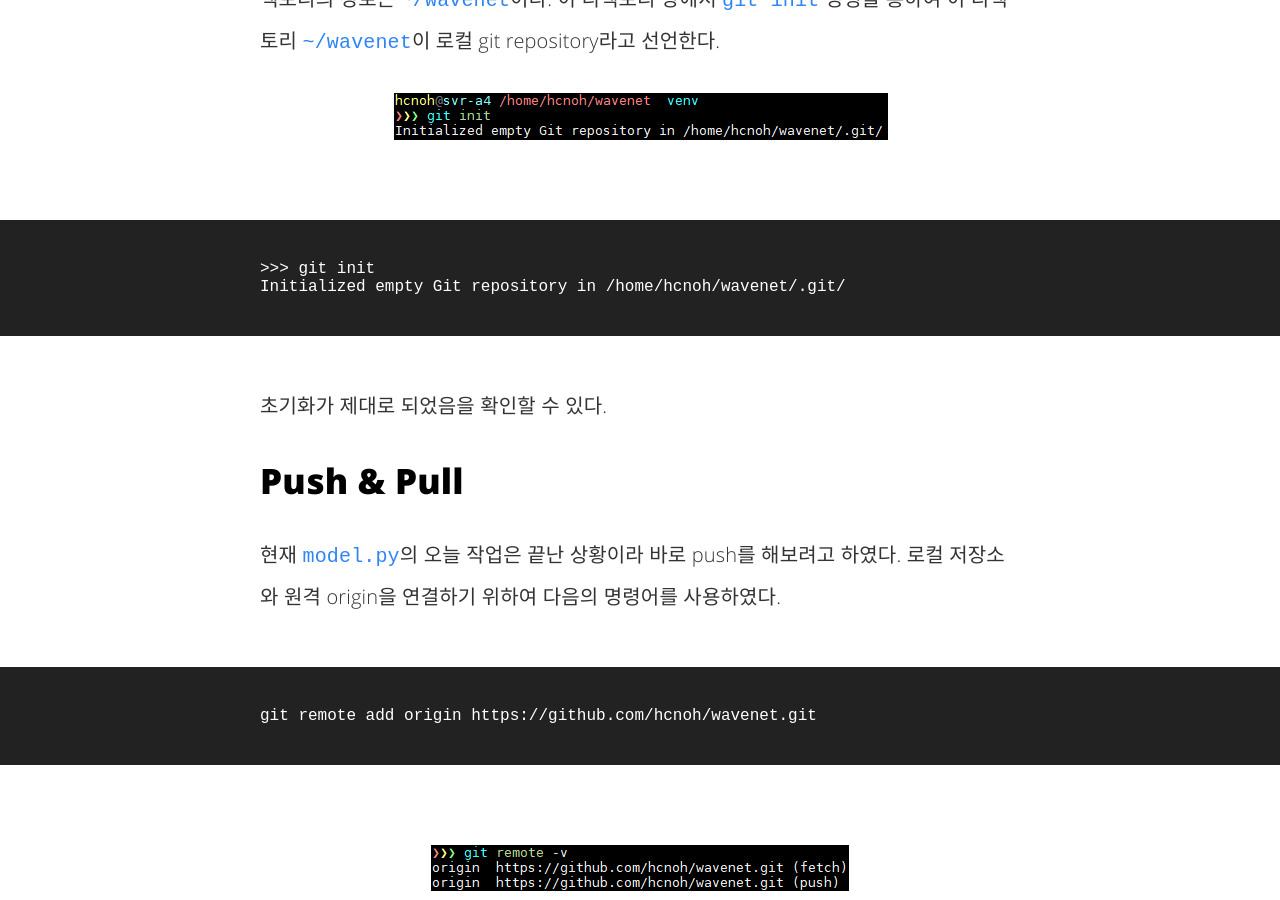
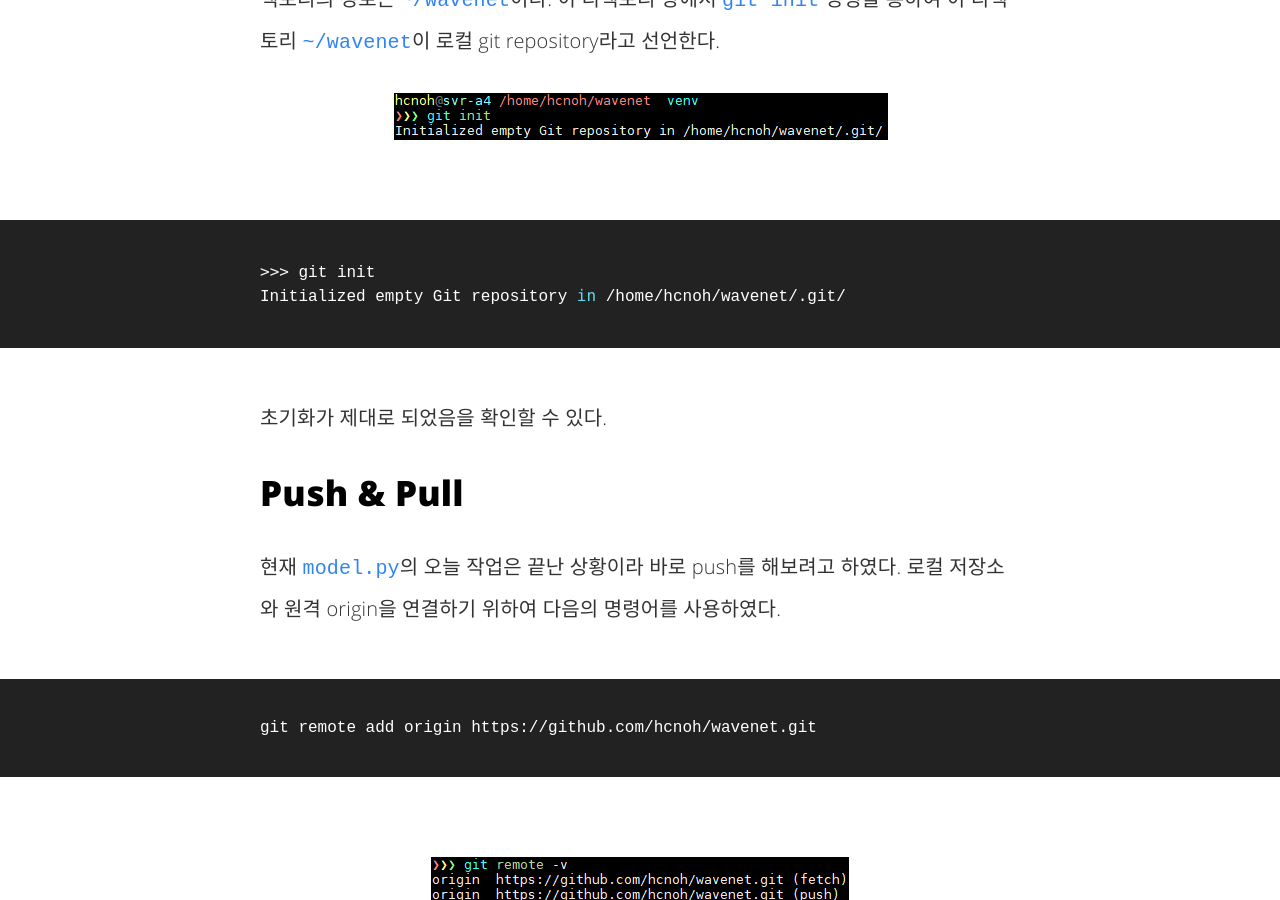
Before and after one commit to hcnoh/blog-prev, a Jekyll site: the page built from _posts/2018-08-18-git-first-time.md, in a window 1280 px wide and 900 px high, scrolled down 1893 px. Built offline with Jekyll 4.4.1, drawn with Linux system fonts in a browser that asks for light colours; comment, search, counter and statistics services are not loaded.

Commit message:
Update 2018-08-18-git-first-time.md

```diff
--- a/_posts/2018-08-18-git-first-time.md
+++ b/_posts/2018-08-18-git-first-time.md
@@ -28,7 +28,7 @@
 그 다음으로는 먼저 GitHub 상에서 `wavenet`이라는 이름으로 repo를 하나 만들어 준다. 이 이름은 현재 작업중인 프로젝트의 디렉토리 이름과 같다는 점을 확인하자.
 현재 작업중인 디렉토리의 경로는 `~/wavenet`이다. 이 디렉토리 상에서 `git init` 명령을 통하여 이 디렉토리 `~/wavenet`이 로컬 git repository라고 선언한다.
 ![image](/assets/img/2018-08-18-git-first-time/01.png)
-{% highlight rua %}
+{% highlight bash %}
 >>> git init
 Initialized empty Git repository in /home/hcnoh/wavenet/.git/
 {% endhighlight %}
```
